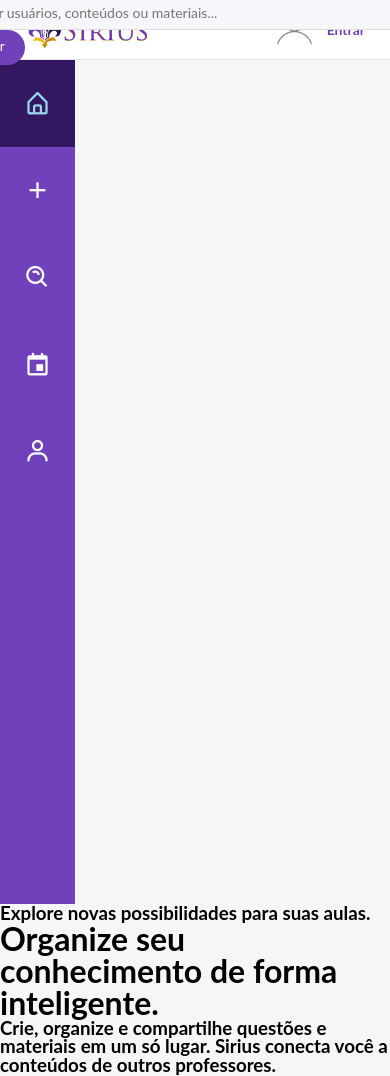
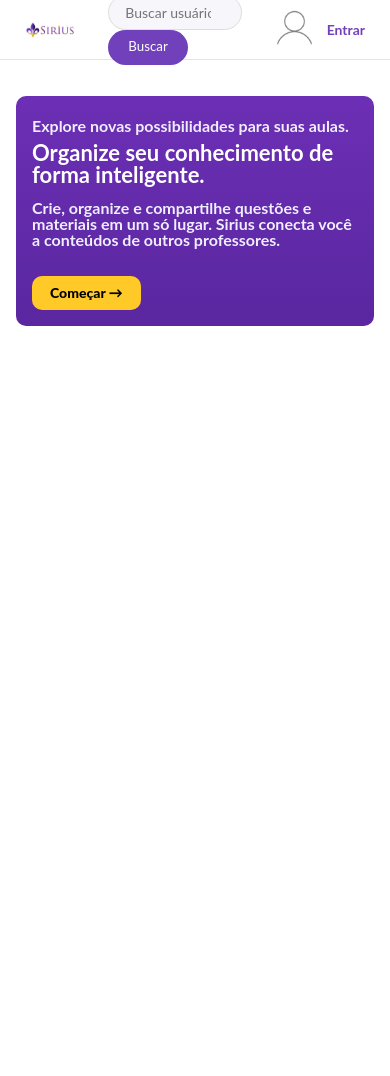
Before and after one commit to brenofsza/TCC_Sirius, a PHP site: page / in a window 390 px wide. After the commit the page ends 326 px from the top, so only its background shows below. Run offline with PHP 8.4, Linux system fonts and the light colour scheme.

Commit message:
breno.fsouza6@gmail.com

```diff
--- a/css/inicio.css
+++ b/css/inicio.css
@@ -1,3 +1,6 @@
+body {
+    background-color: #fff;
+}
 
 .topbar {
     position: fixed;
@@ -104,9 +107,7 @@
     line-height: 1;
 }
 
-body {
-    background-color: #F5F6F8;
-}
+
 
 /* Navbar */
 .sidebar-navigation {
@@ -184,3 +185,88 @@ body {
 .sidebar-navigation ul li.active i {
     color: #98D7EC;
 }
+
+/* Banner */
+.banner {
+    position: fixed;
+    /* centraliza verticalmente na viewport */
+    top: 50%;
+    left: 75px; /* direita da sidebar */
+    right: 0;
+    transform: translateY(-50%);
+    min-height: 900px;
+    display: flex;
+    align-items: center;
+    justify-content: center;
+    box-sizing: border-box;
+    padding: 60px 40px;
+    z-index: 1;
+}
+
+.banner-content {
+    background: linear-gradient(180deg, #6c2fb5 0%, #5a27a0 100%);
+    border-radius: 14px;
+    padding: 48px 64px;
+    max-width: 1100px;
+    width: calc(100% - 160px);
+    text-align: left;
+    box-shadow: 0 18px 50px rgba(23, 7, 56, 0.18);
+}
+
+.banner-content h1 {
+    font-size: 30px;
+    margin: 8px 0 14px;
+    color: #fff;
+}
+
+.banner-content h3 {
+    font-size: 20px;
+    color: #f0eefe;
+    margin: 6px 0;
+}
+
+.btn-banner {
+    display: inline-block;
+    margin-top: 22px;
+    padding: 12px 26px;
+    background-color: #ffc928;
+    color: #000000;
+    text-decoration: none;
+    border-radius: 10px;
+    font-weight: 780;
+}
+
+.btn-banner:hover {
+    background-color: #ffd75a;
+}
+
+/* Mobile adjustments */
+@media (max-width: 800px) {
+    .search-bar input[type="search"] { width: 280px; }
+    .search-bar { position: static; left: initial; transform: none; margin: 8px 0; }
+    .banner-content { padding: 24px; }
+    .banner-content h1 { font-size: 26px; }
+    /* esconder sidebar em telas menores e usar layout de fluxo */
+    .sidebar-navigation { display: none; }
+    .banner {
+        left: 0;
+        padding: 24px 12px;
+        min-height: auto;
+        top: initial;
+        transform: none;
+        position: relative;
+        margin-top: 80px; /* afasta do topbar fixo */
+    }
+    .topbar .logo img { height: 40px; }
+    .banner-content { max-width: 100%; width: calc(100% - 32px); box-shadow: none; border-radius: 10px; }
+}
+
+@media (max-width: 500px) {
+    .sidebar-navigation { width: 60px; }
+    .banner { left: 0; padding: 16px; }
+    .banner-content { max-width: 100%; padding: 16px; width: 100%; }
+    .banner-content h1 { font-size: 22px; }
+    .banner-content h3 { font-size: 16px; }
+    .btn-banner { padding: 10px 18px; font-size: 14px; }
+    .search-bar input[type="search"] { width: 100%; }
+}
--- a/index.php
+++ b/index.php
@@ -83,14 +83,14 @@
 		</ul>
 	</nav>
 
-
-
-	<div>
-		<h3>Explore novas possibilidades para suas aulas.</h3>
-		<h1>Organize seu conhecimento de forma inteligente.</h1>
-		<h3>Crie, organize e compartilhe questões e materiais em um só lugar.
-			Sirius conecta você a conteúdos de outros professores.</h3>
-	</div>
+	<main class="banner">
+		<div class="banner-content">
+			<h3>Explore novas possibilidades para suas aulas.</h3>
+			<h1>Organize seu conhecimento de forma inteligente.</h1>
+			<h3>Crie, organize e compartilhe questões e materiais em um só lugar. Sirius conecta você a conteúdos de outros professores.</h3>
+			<a class="btn-banner" href="front/criar.php">Começar →</a>
+		</div>
+	</main>
 
 
 
--- a/js/cadUsu.js
+++ b/js/cadUsu.js
@@ -82,7 +82,7 @@ $(document).ready(function(){
 
                 setTimeout(() => {
                     window.location.href = "../front/logar.php";
-                }, 2000);
+                }, 100);
 
             } else if(resposta == "SENHA_ERRO"){
                 $('#mensagem').html("As senhas são diferentes!").css("color", "red");
```
